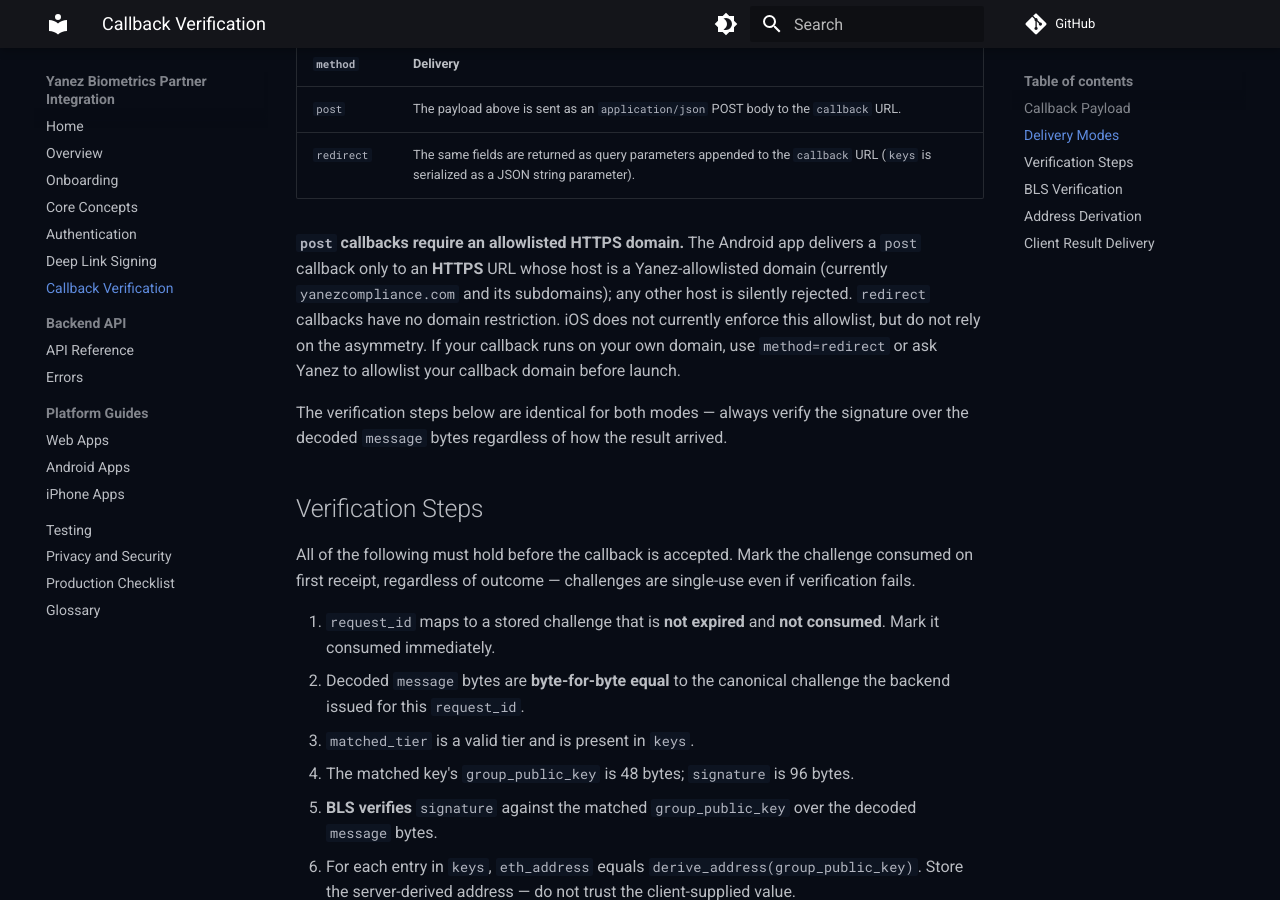
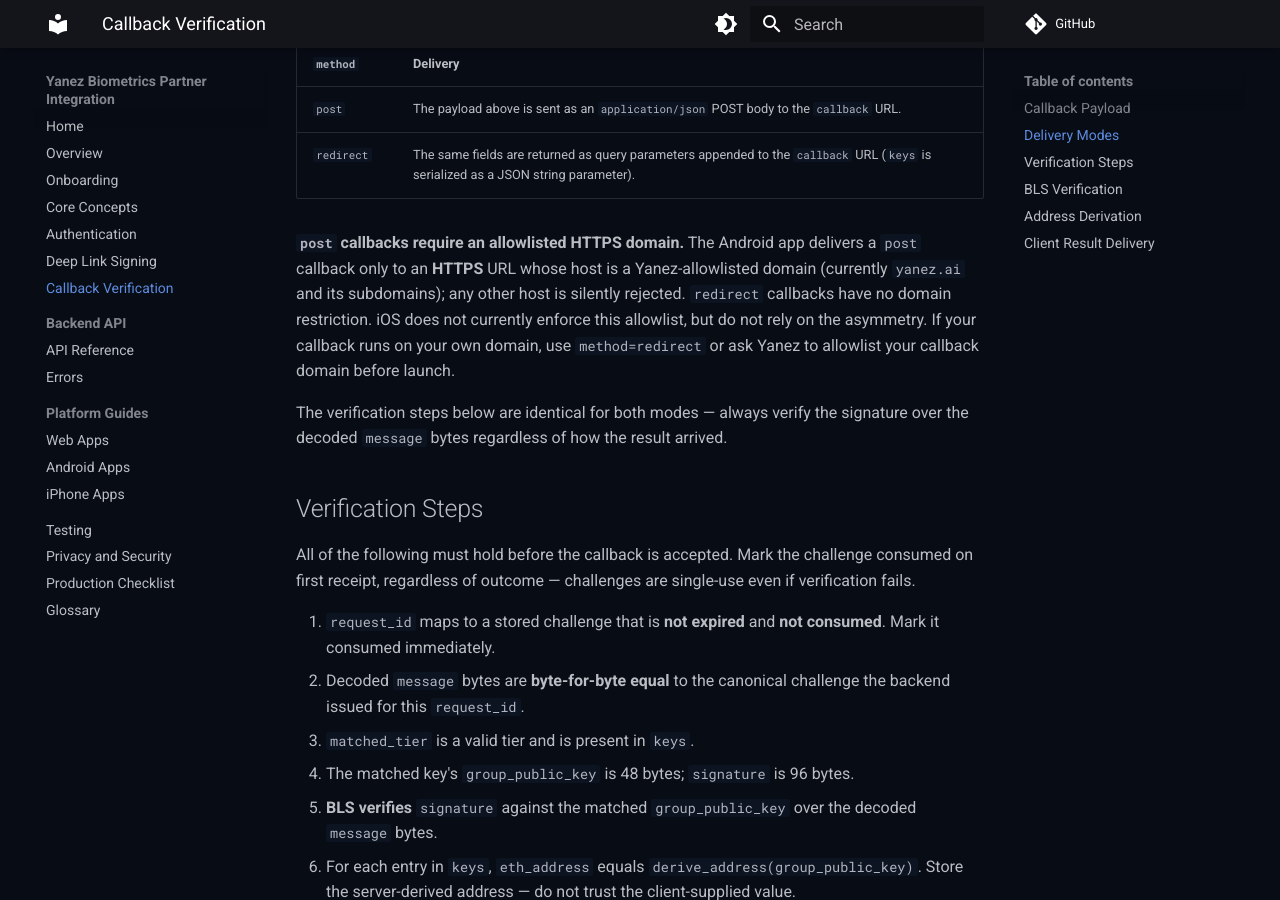
Before and after one commit to yanez-compliance/yanez-yid-partner-docs, an MkDocs documentation site: the page built from docs/callback.md, in a window 1280 px wide and 900 px high, scrolled down 1282 px. Built offline with MkDocs 1.6.1 and Material for MkDocs 9.7.7, drawn with Linux system fonts in a browser that asks for light colours; comment, search, counter and statistics services are not loaded.

Commit message:
docs: correct callback allowlist domain to yanez.ai
The Yanez-allowlisted domain for method=post callbacks is yanez.ai and its
subdomains, not yanezcompliance.com.

Co-Authored-By: Claude Opus 5 <noreply@anthropic.com>

```diff
--- a/docs/callback.md
+++ b/docs/callback.md
@@ -53,7 +53,7 @@ The deep link's `method` parameter selects how the Yanez app returns the result:
 
 **`post` callbacks require an allowlisted HTTPS domain.** The Android app
 delivers a `post` callback only to an **HTTPS** URL whose host is a
-Yanez-allowlisted domain (currently `yanezcompliance.com` and its subdomains);
+Yanez-allowlisted domain (currently `yanez.ai` and its subdomains);
 any other host is silently rejected. `redirect` callbacks have no domain
 restriction. iOS does not currently enforce this allowlist, but do not rely on
 the asymmetry. If your callback runs on your own domain, use `method=redirect`
```
Also changed, not shown: docs/platforms/android.md (+1 -1 lines).
